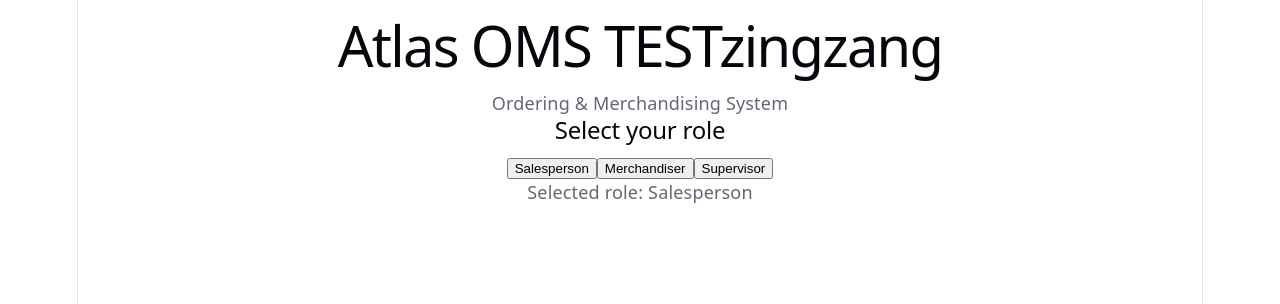
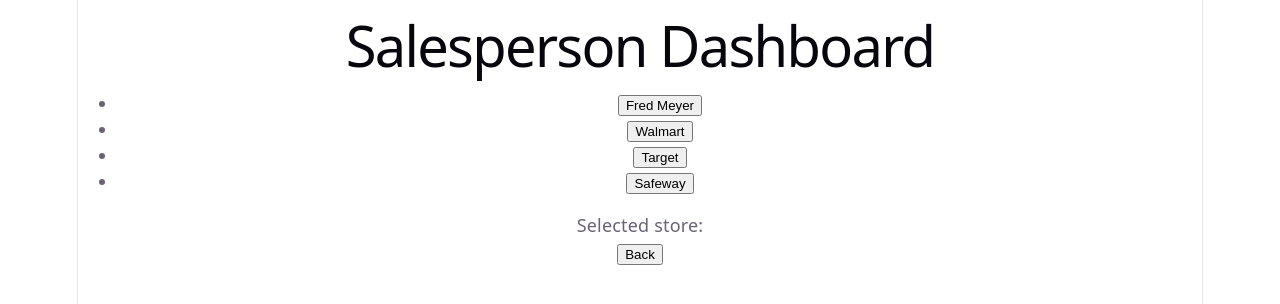
Before and after one commit to MagnificentStarfish/atlas-oms, a React (Vite) app: page / in a window 1280 px wide. Both pictures are taken after a click on the button "Salesperson". Shown: the top 304 px of the page. Built offline with nearby package versions, Linux system fonts and the light colour scheme.

Commit message:
Add role and store selection flow

```diff
--- a/src/App.tsx
+++ b/src/App.tsx
@@ -1,11 +1,14 @@
-import { useState } from 'react'
+import { useState } from 'react';
+const stores = ['Fred Meyer', 'Walmart', 'Target', 'Safeway'];
 
 function App() {
-  const [role, setRole] = useState('')
+  const [role, setRole] = useState('');
+  const [selectedStore, setSelectedStore] = useState('');
 
+  if (role === '') {
     return (
       <main>
-      <h1>Atlas OMS TESTzingzang</h1>
+        <h1>Atlas OMS</h1>
         <p>Ordering & Merchandising System</p>
 
         <h2>Select your role</h2>
@@ -13,10 +16,35 @@
         <button onClick={() => setRole('Salesperson')}>Salesperson</button>
         <button onClick={() => setRole('Merchandiser')}>Merchandiser</button>
         <button onClick={() => setRole('Supervisor')}>Supervisor</button>
+      </main>
+    );
+  }
 
-      <p>Selected role: {role}</p>
+  if (selectedStore !== '') {
+    return (
+      <main>
+        <h1>{selectedStore}</h1>
+        <p>Store details will go here. </p>
+
+        <button onClick={() => setSelectedStore('')}>Back to route</button>
       </main>
     )
   }
 
+  return (
+    <main>
+      <h1>{role} Dashboard</h1>
+      <ul>
+        {stores.map((store) => (
+          <li key={store}>
+            <button onClick={() => setSelectedStore(store)}>{store}</button>
+          </li>
+        ))}
+      </ul>
+      <p>Selected store: {selectedStore}</p>
+      <button onClick={() => setRole('')}>Back</button>
+    </main>
+  );
+}
+
 export default App;
```
Also changed, not shown: 1 other file (tests, documents, lock files or other folders). Lines whose indentation alone changed are shown as unchanged.
